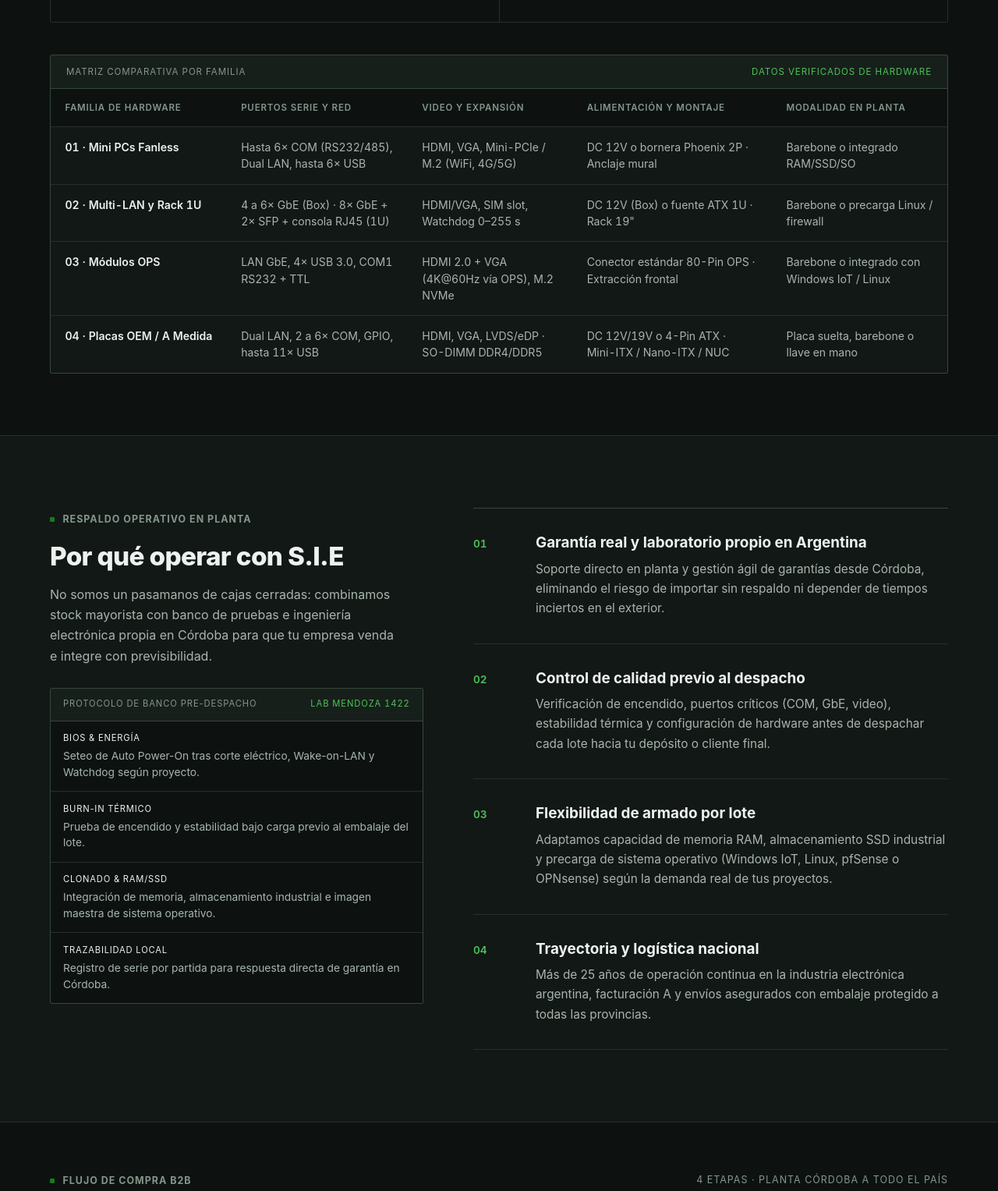
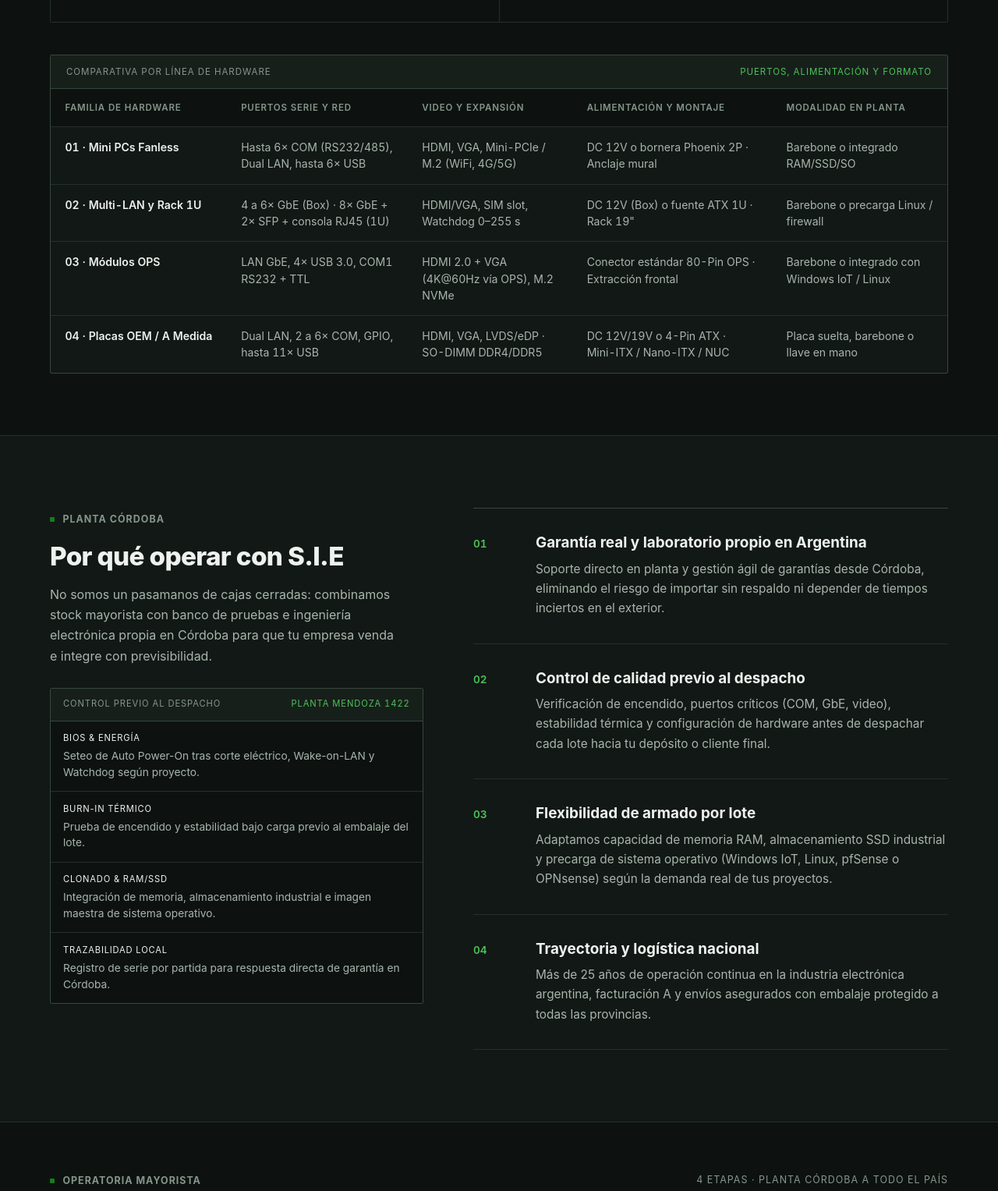
Before and after one commit to gaston1709/SIE-Gwebpage, a plain HTML site: page computacion-industrial/index.html in a window 1280 px wide. Shown: the part 3015-4542 px from the top of the page at 78% size. Drawn offline with Linux system fonts and the light colour scheme.

Commit message:
copy: reemplazar etiquetas artificiales por terminología real de planta

```diff
--- a/computacion-industrial/index.html
+++ b/computacion-industrial/index.html
@@ -624,8 +624,8 @@
         <!-- Tabla Comparativa Semántica HTML para lectura directa y citación en motores de búsqueda / IA -->
         <div class="ci-spec-matrix-wrap ci-reveal">
           <div class="ci-spec-matrix-head">
-            <span>MATRIZ COMPARATIVA POR FAMILIA</span>
-            <span>DATOS VERIFICADOS DE HARDWARE</span>
+            <span>COMPARATIVA POR LÍNEA DE HARDWARE</span>
+            <span>PUERTOS, ALIMENTACIÓN Y FORMATO</span>
           </div>
           <div class="ci-spec-table-scroll">
             <table class="ci-spec-matrix-table">
@@ -679,17 +679,17 @@
     <section id="respaldo" class="ci-reasons-section">
       <div class="container ci-reasons-layout">
         <div class="ci-reasons-sticky ci-reveal">
-          <div class="ci-eyebrow">RESPALDO OPERATIVO EN PLANTA</div>
+          <div class="ci-eyebrow">PLANTA CÓRDOBA</div>
           <h2>Por qué operar con S.I.E</h2>
           <p>
             No somos un pasamanos de cajas cerradas: combinamos stock mayorista con banco de pruebas e ingeniería electrónica propia en Córdoba para que tu empresa venda e integre con previsibilidad.
           </p>
 
-          <!-- Detalle exclusivo humano: Protocolo real de banco de laboratorio -->
+          <!-- Protocolo de banco de pruebas en planta Córdoba -->
           <div class="ci-lab-protocol" aria-label="Protocolo de banco pre-despacho en planta Córdoba">
             <div class="ci-lab-protocol-head">
-              <span>PROTOCOLO DE BANCO PRE-DESPACHO</span>
-              <span>LAB MENDOZA 1422</span>
+              <span>CONTROL PREVIO AL DESPACHO</span>
+              <span>PLANTA MENDOZA 1422</span>
             </div>
             <dl class="ci-lab-protocol-list">
               <div>
@@ -761,7 +761,7 @@
       <div class="container">
         <div class="ci-process-header ci-reveal">
           <div>
-            <div class="ci-eyebrow">FLUJO DE COMPRA B2B</div>
+            <div class="ci-eyebrow">OPERATORIA MAYORISTA</div>
             <h2>Proceso Mayorista</h2>
           </div>
           <span class="ci-process-sub">4 ETAPAS · PLANTA CÓRDOBA A TODO EL PAÍS</span>
```
